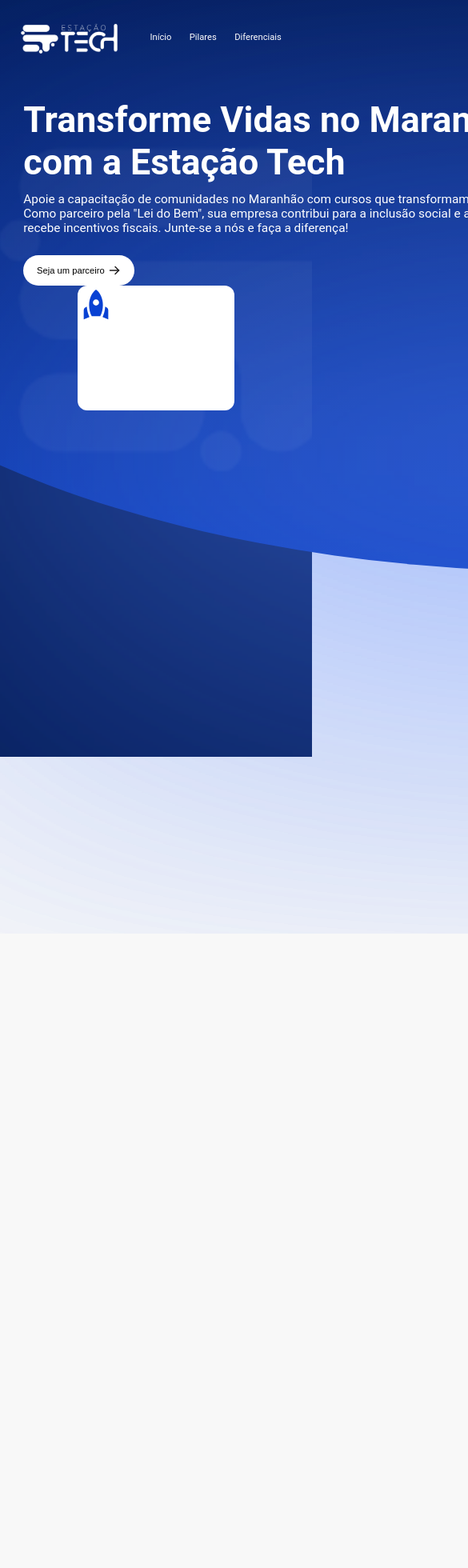
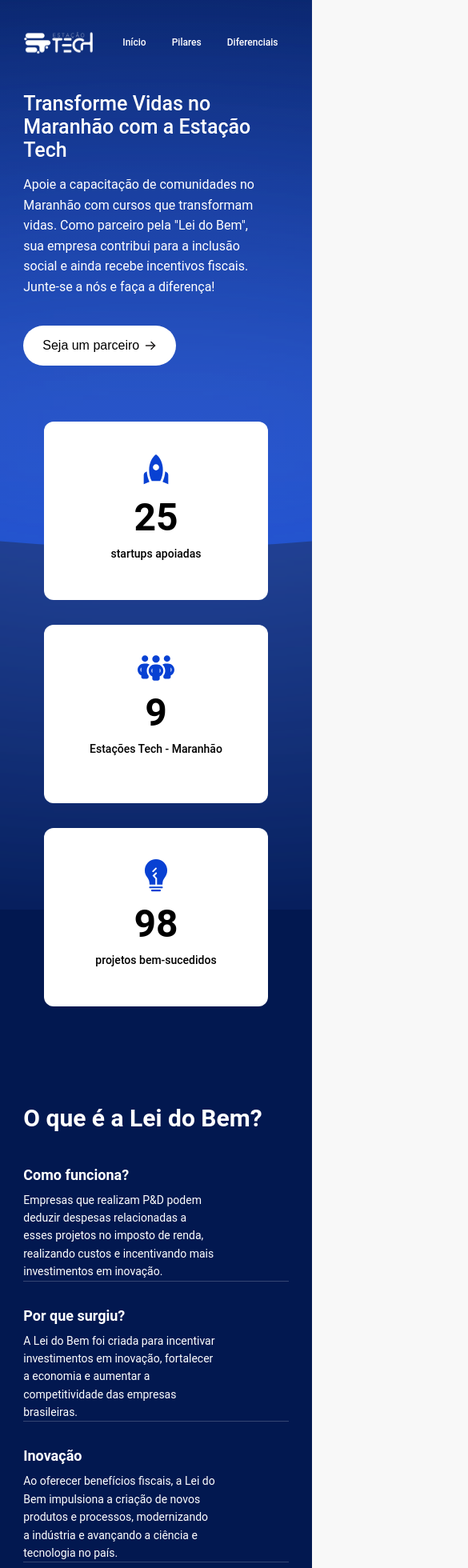
Before and after one commit to EmanuelJovito/hackadoido, a Next.js app: page / in a window 390 px wide. Shown: the top 1960 px of the page at 80% size, 585 px wide, since content can reach past the window. Before the commit the page ends 1167 px from the top, so only its background shows below. Built offline with nearby package versions, Linux system fonts and the light colour scheme.

Commit message:
feat: responsividade do hero section

```diff
--- a/src/presentation/external/global.ts
+++ b/src/presentation/external/global.ts
@@ -35,15 +35,4 @@
     font-family: 'Roboto', sans-serif;
   }
 
-  @media (max-width: 720px) {
-    html {
-      font-size: 50%;
-    }
-  }
-
-  @media (max-width: 430px) {
-    html {
-      font-size: 43.75%;
-    }
-  }
 `;
--- a/src/presentation/modules/HeroSection/HeroSection.styled.ts
+++ b/src/presentation/modules/HeroSection/HeroSection.styled.ts
@@ -1,23 +1,33 @@
 import { styled } from "styled-components";
 import Image from "next/image";
 
-export const Main = styled.main``;
+export const Main = styled.main`
+  display: flex;
+  width: 100vw;
+`;
 export const Background = styled.div`
   position: absolute;
   top: 0;
   left: 0;
-  width: 100%;
+  width: 100vw;
   height: 135.1rem;
   object-fit: cover;
   z-index: -1;
   background-color: #021850;
+  @media (max-width: 768px) {
+    height: 225rem;
+  }
 `;
 export const BackgroundCircle = styled(Image)`
   position: absolute;
   top: -10rem;
   left: 0;
   object-fit: cover;
+  width: 100%;
   z-index: -1;
+  @media (max-width: 768px) {
+    overflow: hidden;
+  }
 `;
 export const Header = styled.header`
   display: flex;
@@ -25,6 +35,9 @@
   align-items: center;
   width: 100wh;
   padding: 2.4rem;
+  @media (max-width: 768px) {
+    padding: 1rem 2.4rem;
+  }
 `;
 export const Nav = styled.nav`
   display: flex;
@@ -35,26 +48,46 @@
     color: white;
     text-decoration: none;
   }
+  @media (max-width: 768px) {
+    font-size: 1.2rem;
+    font-weight: 500;
+  }
 `;
 export const Logo = styled(Image)`
   position: relative;
   width: 20.2rem;
   height: 8.5rem;
   left: -30px;
+  @media (max-width: 768px) {
+    width: 10rem;
+  }
 `;
 export const HeroSection = styled.section`
   margin-top: 4.3rem;
+  @media (max-width: 768px) {
+    margin-top: 1rem;
+  }
 `;
 export const Title = styled.h1`
-  width: 95.1rem;
-  font-size: 6.4rem;
+  width: 88.1rem;
+  font-size: 5.9rem;
   color: white;
+  @media (max-width: 768px) {
+    width: 30rem;
+    font-size: 2.5rem;
+    font-weight: 500;
+  }
 `;
 export const Span = styled.div`
   margin-top: 1.6rem;
-  width: 87.4rem;
-  font-size: 2.2rem;
+  width: 80.4rem;
+  line-height: 1.6;
+  font-size: 2rem;
   color: white;
+  @media (max-width: 768px) {
+    width: 30rem;
+    font-size: 1.6rem;
+  }
 `;
 export const Btn = styled.button`
   margin-top: 3.5rem;
@@ -71,22 +104,100 @@
 `;
 export const Arrow = styled(Image)``;
 export const LogoTech = styled(Image)`
-  margin-top: 3.9rem;
+  margin-top: 2rem;
   position: absolute;
   top: 0;
   right: 0;
   object-fit: cover;
   z-index: -1;
+  @media (max-width: 768px) {
+    overflow: hidden;
+    display: none;
+  }
 `;
 export const CardContainer = styled.div`
   display: flex;
-  width: 100%;
   justify-content: center;
+  margin-top: 7rem;
+  gap: 3.1rem;
+  @media (max-width: 768px) {
+    flex-direction: column;
+    align-items: center;
+  }
 `;
 export const Card = styled.div`
+  display: flex;
+  flex-direction: column;
   width: 28rem;
   height: 22.3rem;
   border-radius: 12px;
+  gap: 0.9rem;
   background-color: white;
+  align-items: center;
 `;
-export const Icon = styled(Image)``;
+export const Icon = styled(Image)`
+  margin-top: 3.6rem;
+`;
+export const Number = styled.span`
+  font-size: 4.8rem;
+  font-weight: 700;
+`;
+export const ShortText = styled.span`
+  font-size: 1.4rem;
+  font-weight: 500;
+`;
+export const LawContainer = styled.div`
+  margin-top: 12.2rem;
+`;
+export const Law = styled.h1`
+  font-size: 5.2rem;
+  font-weight: 700;
+  color: white;
+  @media (max-width: 768px) {
+    font-size: 3rem;
+  }
+`;
+export const LawContainerr = styled.div`
+  display: flex;
+  justify-content: space-between;
+  margin-top: 4.3rem;
+  width: 100%;
+  @media (max-width: 768px) {
+    display: flex;
+    flex-direction: column;
+  }
+`;
+
+export const Column = styled.div`
+  flex: 1;
+  color: #ffffff;
+
+  &:not(:last-child) {
+    border-right: 1px solid rgba(255, 255, 255, 0.2);
+  }
+  &:not(:first-child) {
+    margin-left: 4.2rem;
+  }
+  @media (max-width: 768px) {
+    &:not(:last-child) {
+      border-bottom: 1px solid rgba(255, 255, 255, 0.2);
+      border-right: none;
+    }
+    &:not(:first-child) {
+      margin-left: 0;
+      margin-top: 3.2rem;
+    }
+  }
+`;
+
+export const LawTitle = styled.h3`
+  font-size: 18px;
+  margin-bottom: 10px;
+`;
+
+export const Description = styled.p`
+  font-size: 14px;
+  line-height: 1.6;
+  width: 240.04px;
+  margin-right: 32px;
+`;
--- a/src/presentation/modules/HeroSection/HeroSection.tsx
+++ b/src/presentation/modules/HeroSection/HeroSection.tsx
@@ -1,10 +1,13 @@
 "use client";
 import * as S from "./HeroSection.styled";
 import Mask from "@/../public/Mask group.svg";
+import { useState } from "react";
 import background from "@/../public/background.svg";
 import ArrowRight from "@/../public/ArrowRight.svg";
 import LogoEstacao from "@/../public/logoEstacaoTech.svg";
 import Rocket from "@/../public/rocket.svg";
+import IconPeople from "@/../public/icon-people.svg";
+import Clarity from "@/../public/clarity_lightbulb-solid.svg";
 import { Wrapper } from "@/presentation/shared/components/layout/Wrapper/Wrapper";
 export function HeroSection() {
   return (
@@ -35,8 +38,57 @@
           <S.CardContainer>
             <S.Card>
               <S.Icon src={Rocket} alt=""></S.Icon>
+              <S.Number>25</S.Number>
+              <S.ShortText>startups apoiadas</S.ShortText>
+            </S.Card>
+            <S.Card>
+              <S.Icon src={IconPeople} alt=""></S.Icon>
+              <S.Number>9</S.Number>
+              <S.ShortText>Estações Tech - Maranhão</S.ShortText>
+            </S.Card>
+            <S.Card>
+              <S.Icon src={Clarity} alt=""></S.Icon>
+              <S.Number>98</S.Number>
+              <S.ShortText>projetos bem-sucedidos</S.ShortText>
             </S.Card>
           </S.CardContainer>
+          <S.LawContainer>
+            <S.Law>O que é a Lei do Bem?</S.Law>
+            <S.LawContainerr>
+              <S.Column>
+                <S.LawTitle>Como funciona?</S.LawTitle>
+                <S.Description>
+                  Empresas que realizam P&D podem deduzir despesas relacionadas
+                  a esses projetos no imposto de renda, realizando custos e
+                  incentivando mais investimentos em inovação.
+                </S.Description>
+              </S.Column>
+              <S.Column>
+                <S.LawTitle>Por que surgiu?</S.LawTitle>
+                <S.Description>
+                  A Lei do Bem foi criada para incentivar investimentos em
+                  inovação, fortalecer a economia e aumentar a competitividade
+                  das empresas brasileiras.
+                </S.Description>
+              </S.Column>
+              <S.Column>
+                <S.LawTitle>Inovação</S.LawTitle>
+                <S.Description>
+                  Ao oferecer benefícios fiscais, a Lei do Bem impulsiona a
+                  criação de novos produtos e processos, modernizando a
+                  indústria e avançando a ciência e tecnologia no país.
+                </S.Description>
+              </S.Column>
+              <S.Column>
+                <S.LawTitle>Conexões</S.LawTitle>
+                <S.Description>
+                  A Lei do Bem facilita parcerias entre empresas, universidades
+                  e centros de pesquisa, promovendo a inovação tecnológica e o
+                  desenvolvimento de soluções inovadoras.
+                </S.Description>
+              </S.Column>
+            </S.LawContainerr>
+          </S.LawContainer>
         </S.HeroSection>
       </Wrapper>
     </S.Main>
```
Also changed, not shown: public/clarity_lightbulb-solid.svg (added), public/icon-people.svg (added).
